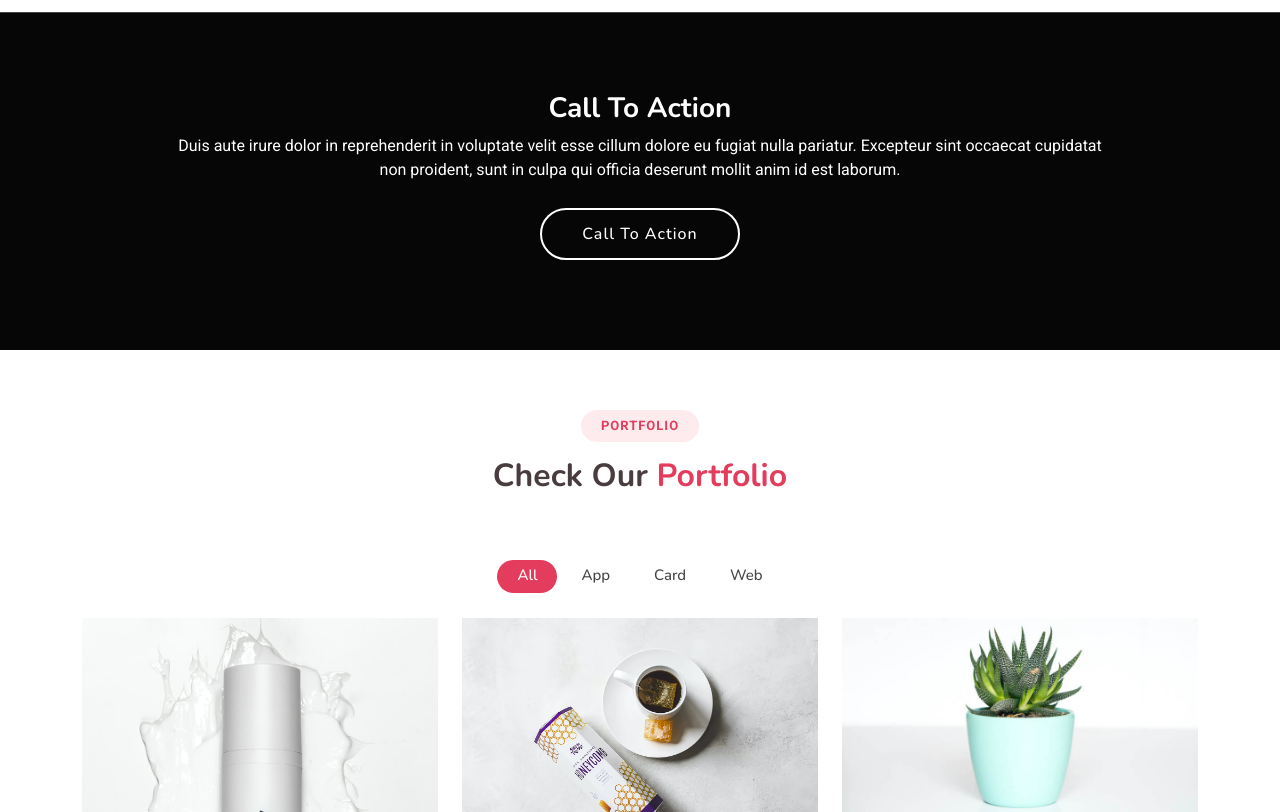
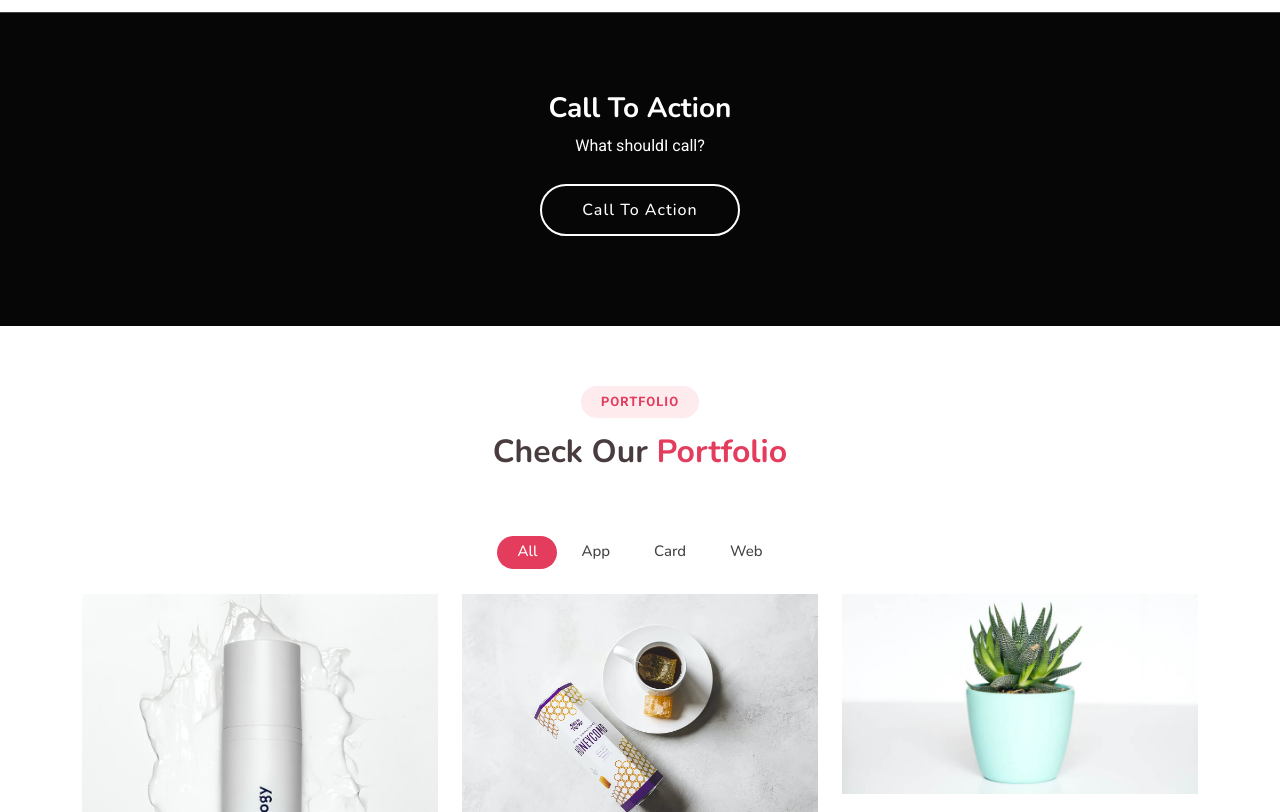
Before and after one commit to geormary/Portfolio_Website, a plain HTML site: page index.html in a window 1280 px wide. Shown: the part 2520-3332 px from the top of the page. Drawn offline with nearby package versions, Linux system fonts and the light colour scheme.

Commit message:
pushing to github pages

```diff
--- a/index.html
+++ b/index.html
@@ -136,7 +136,7 @@
           <div class="col-xl-10">
             <div class="text-center">
               <h3>Call To Action</h3>
-              <p>Duis aute irure dolor in reprehenderit in voluptate velit esse cillum dolore eu fugiat nulla pariatur. Excepteur sint occaecat cupidatat non proident, sunt in culpa qui officia deserunt mollit anim id est laborum.</p>
+              <p>What shouldI call?</p>
               <a class="cta-btn" href="#">Call To Action</a>
             </div>
           </div>
```
